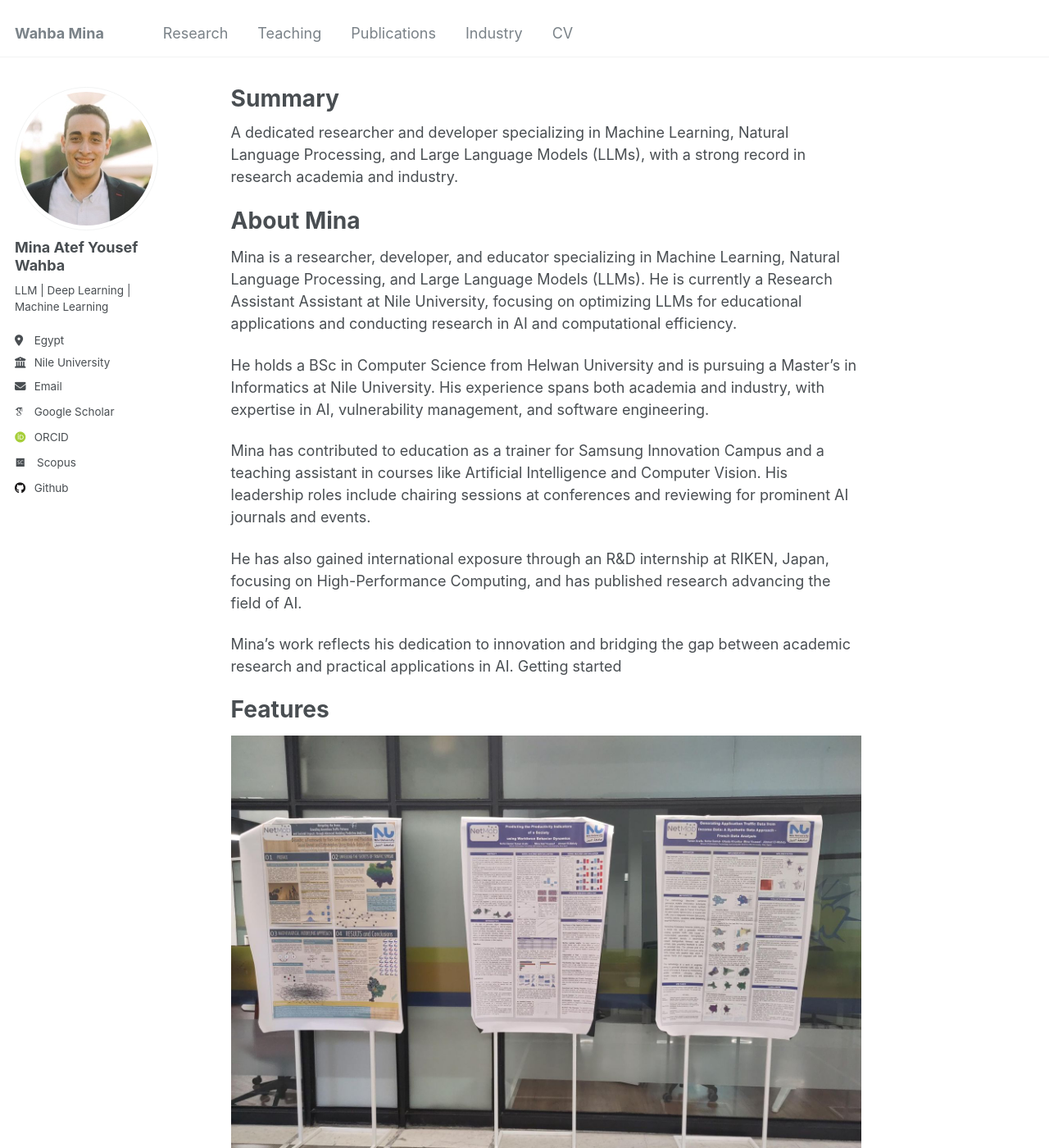
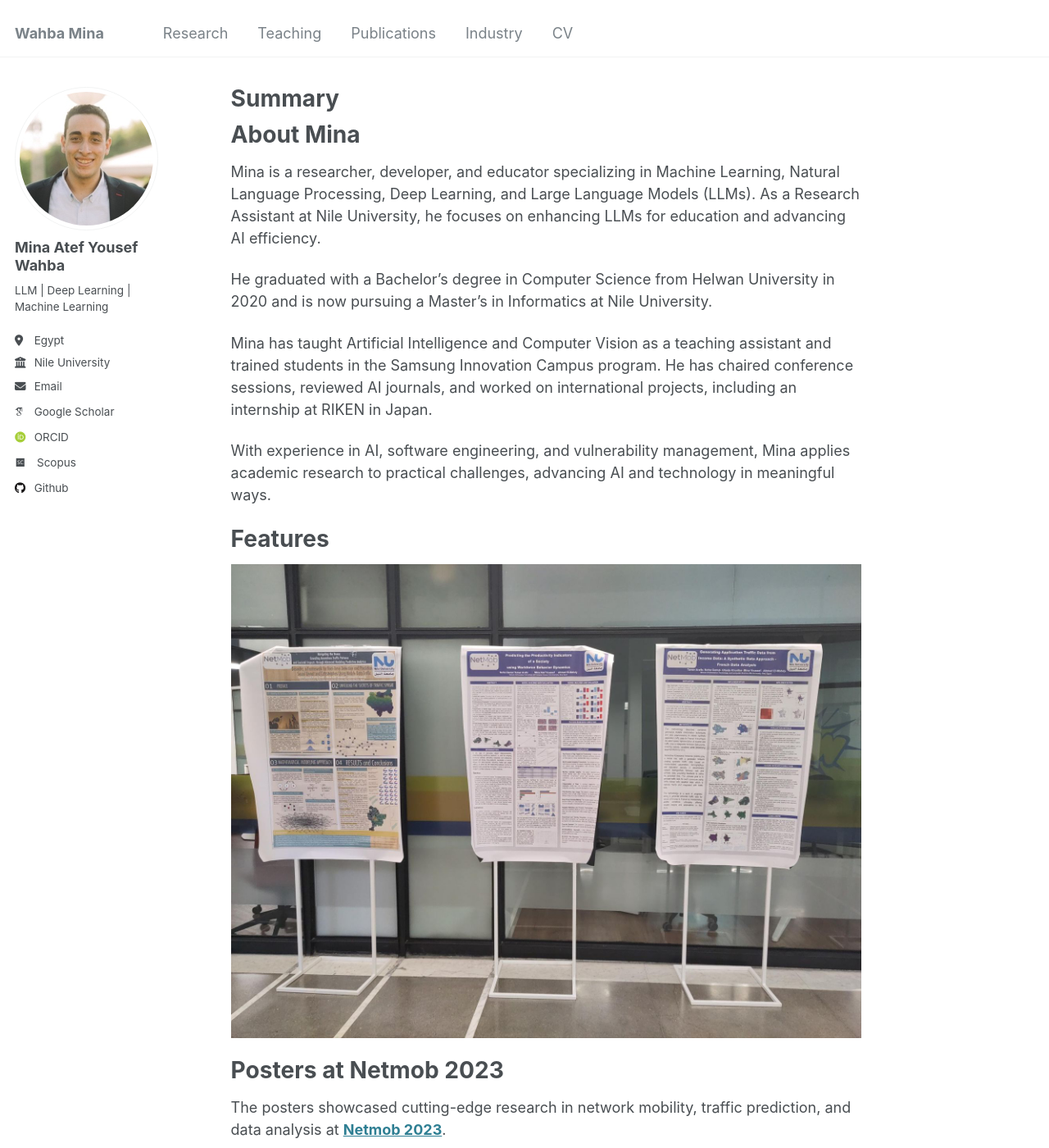
Before and after one commit to Roner1-bit/Ahmed-Tamer-ELBoardy, a Jekyll site: the page built from _pages/about.md, in a window 1280 px wide and 1400 px high. Shown: the whole window at 82% size. Built offline with Jekyll 4.4.1, drawn with Linux system fonts in a browser that asks for light colours; some web fonts are replaced; some of the changed text lies outside the part shown.

Commit message:
change the about me page

```diff
--- a/_pages/about.md
+++ b/_pages/about.md
@@ -7,21 +7,15 @@ redirect_from:
   - /about.html
 ---
 
-A dedicated researcher and developer specializing in Machine Learning, Natural Language Processing, and Large
-Language Models (LLMs), with a strong record in research academia and industry.
-
 About Mina
 ======
-Mina is a researcher, developer, and educator specializing in Machine Learning, Natural Language Processing, and Large Language Models (LLMs). He is currently a Research Assistant Assistant at Nile University, focusing on optimizing LLMs for educational applications and conducting research in AI and computational efficiency.
+Mina is a researcher, developer, and educator specializing in Machine Learning, Natural Language Processing, Deep Learning, and Large Language Models (LLMs). As a Research Assistant at Nile University, he focuses on enhancing LLMs for education and advancing AI efficiency.
 
-He holds a BSc in Computer Science from Helwan University and is pursuing a Master's in Informatics at Nile University. His experience spans both academia and industry, with expertise in AI, vulnerability management, and software engineering.
+He graduated with a Bachelor’s degree in Computer Science from Helwan University in 2020 and is now pursuing a Master’s in Informatics at Nile University.
 
-Mina has contributed to education as a trainer for Samsung Innovation Campus and a teaching assistant in courses like Artificial Intelligence and Computer Vision. His leadership roles include chairing sessions at conferences and reviewing for prominent AI journals and events.
+Mina has taught Artificial Intelligence and Computer Vision as a teaching assistant and trained students in the Samsung Innovation Campus program. He has chaired conference sessions, reviewed AI journals, and worked on international projects, including an internship at RIKEN in Japan.
 
-He has also gained international exposure through an R&D internship at RIKEN, Japan, focusing on High-Performance Computing, and has published research advancing the field of AI.
-
-Mina’s work reflects his dedication to innovation and bridging the gap between academic research and practical applications in AI.
-Getting started
+With experience in AI, software engineering, and vulnerability management, Mina applies academic research to practical challenges, advancing AI and technology in meaningful ways.
 
 
 Features
@@ -32,7 +26,7 @@ Features
 Posters at Netmob 2023
 ====
 
-The following posters were presented at **[Netmob 2023](https://netmob.org/www23/)**, showcasing innovative research in network mobility, traffic prediction, and data analysis.
+The posters showcased cutting-edge research in network mobility, traffic prediction, and data analysis at **[Netmob 2023](https://netmob.org/www23/)**.
 
 <div style="display: flex; justify-content: space-between;">
   <img src="../images/FMLDSimage.jpg" alt="Presentation at FMLDS 2024" title="Presentation at FMLDS 2024" style="width: 49%;"/>
```
Also changed, not shown: images/OIP.jpg (added), images/history2.jpg (added).
